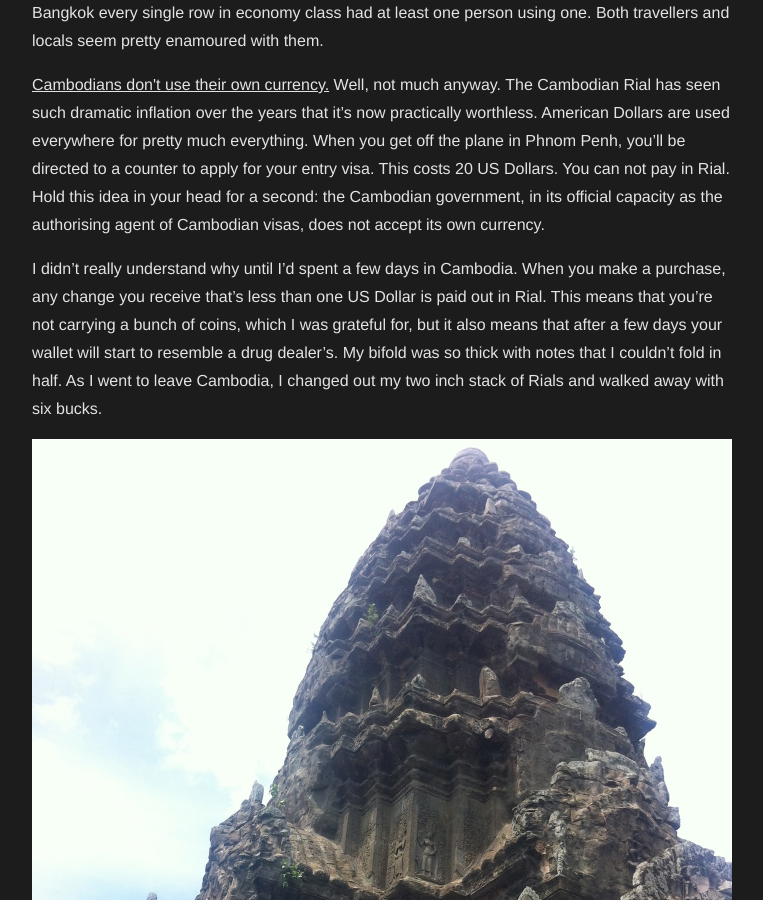
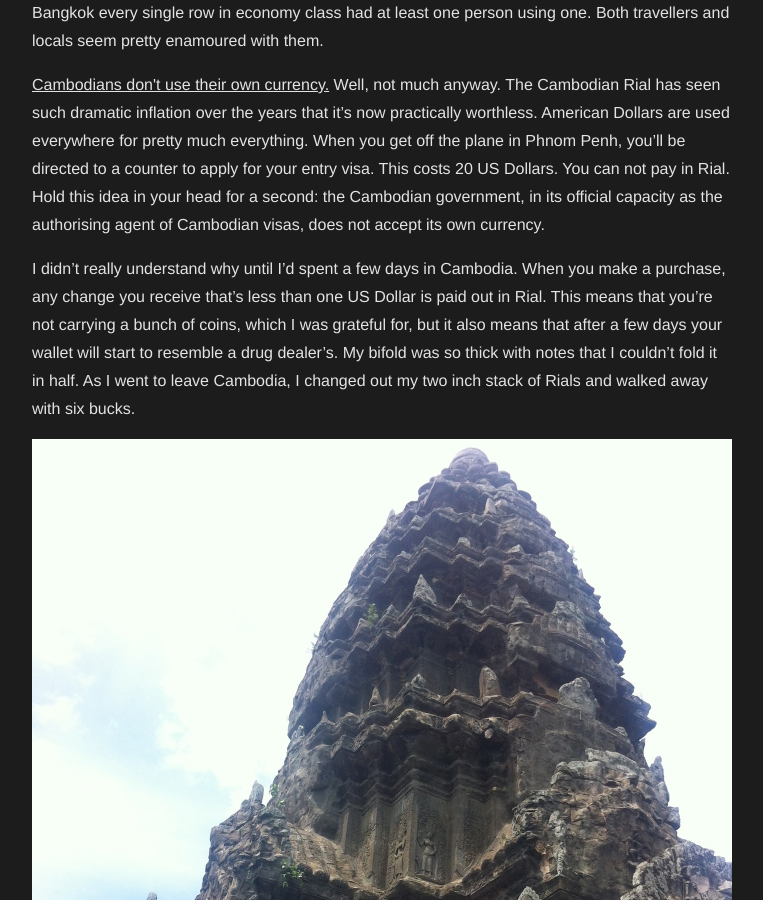
Before and after one commit to brianwillis/brianwillis.github.com, a Jekyll site: the page built from _posts/2012-06-08-What-I-Learnt-In-Asia.md, in a window 1280 px wide and 900 px high, scrolled down 1143 px. Shown: the whole window, without its empty margins (258-1021 px from the left). Built offline with Jekyll 4.4.1, drawn with Linux system fonts in a browser that asks for light colours; Markdown is read by kramdown in place of the engine named in the settings; some of the changed text lies outside the part shown.

Commit message:
Fixed a typo.

```diff
--- a/_posts/2012-06-08-What-I-Learnt-In-Asia.md
+++ b/_posts/2012-06-08-What-I-Learnt-In-Asia.md
@@ -13,7 +13,7 @@ For the past month I've been trekking around Southeast Asia. There's a million b
 
 <u>Cambodians don't use their own currency.</u> Well, not much anyway. The Cambodian Rial has seen such dramatic inflation over the years that it's now practically worthless. American Dollars are used everywhere for pretty much everything. When you get off the plane in Phnom Penh, you'll be directed to a counter to apply for your entry visa. This costs 20 US Dollars. You can not pay in Rial. Hold this idea in your head for a second: the Cambodian government, in its official capacity as the authorising agent of Cambodian visas, does not accept its own currency.
 
-I didn't really understand why until I'd spent a few days in Cambodia. When you make a purchase, any change you receive that's less than one US Dollar is paid out in Rial. This means that you're not carrying a bunch of coins, which I was grateful for, but it also means that after a few days your wallet will start to resemble a drug dealer's. My bifold was so thick with notes that I couldn't fold in half. As I went to leave Cambodia, I changed out my two inch stack of Rials and walked away with six bucks.
+I didn't really understand why until I'd spent a few days in Cambodia. When you make a purchase, any change you receive that's less than one US Dollar is paid out in Rial. This means that you're not carrying a bunch of coins, which I was grateful for, but it also means that after a few days your wallet will start to resemble a drug dealer's. My bifold was so thick with notes that I couldn't fold it in half. As I went to leave Cambodia, I changed out my two inch stack of Rials and walked away with six bucks.
 
 <img src="/images/2012-06-08-angkor-wat.jpg" alt="Angkor Wat in Cambodia." title="Angkor Wat in Cambodia." width="{{ site.width }}"/>
 
@@ -21,7 +21,7 @@ I didn't really understand why until I'd spent a few days in Cambodia. When you
 
 <u>Local food can be surprisingly difficult to find</u>, especially around hotels. Italian food seems to have become the world's de facto comfort food. Pizza, ice cream, pasta, burritos, french fries, and burgers are all incredibly easy to find. I can appreciate that in a restaurant that mainly caters to tourists you'd have some western offerings, but I didn't expect I'd have to wade through six pages of fast food to find Pad Thai hidden begrudgingly at the back of the menu.
 
-<u>Free wifi is abundant</u>, though sometimes slow. If life were like this back home I'd be a happy man. I sincerely hope that the days of hotels in the developed world charging $30/night for wifi are coming to an end. I paid less than that for my entire room in most places, and wifi was always included free. The same goes for cafes and restaurants - it's an expectation that they'll have internet access.
+<u>Free wifi is abundant</u>, though sometimes slow. If life were like this back home I'd be a happy man. I sincerely hope that the days of hotels in the developed world charging $30 a night for wifi are coming to an end. I paid less than that for my entire room in most places, and wifi was always included free. The same goes for cafes and restaurants - it's an expectation that they'll have internet access.
 
 <img src="/images/2012-06-08-dot-mac.jpg" alt="Retail boxes for .mac subscriptions." title="Retail boxes for .mac subscriptions." width="{{ site.width }}"/>You can still buy a <a href="http://en.wikipedia.org/wiki/MobileMe#.Mac">.mac</a> subscription in Bangkok (though why you'd want to is beyond me).
 
```
